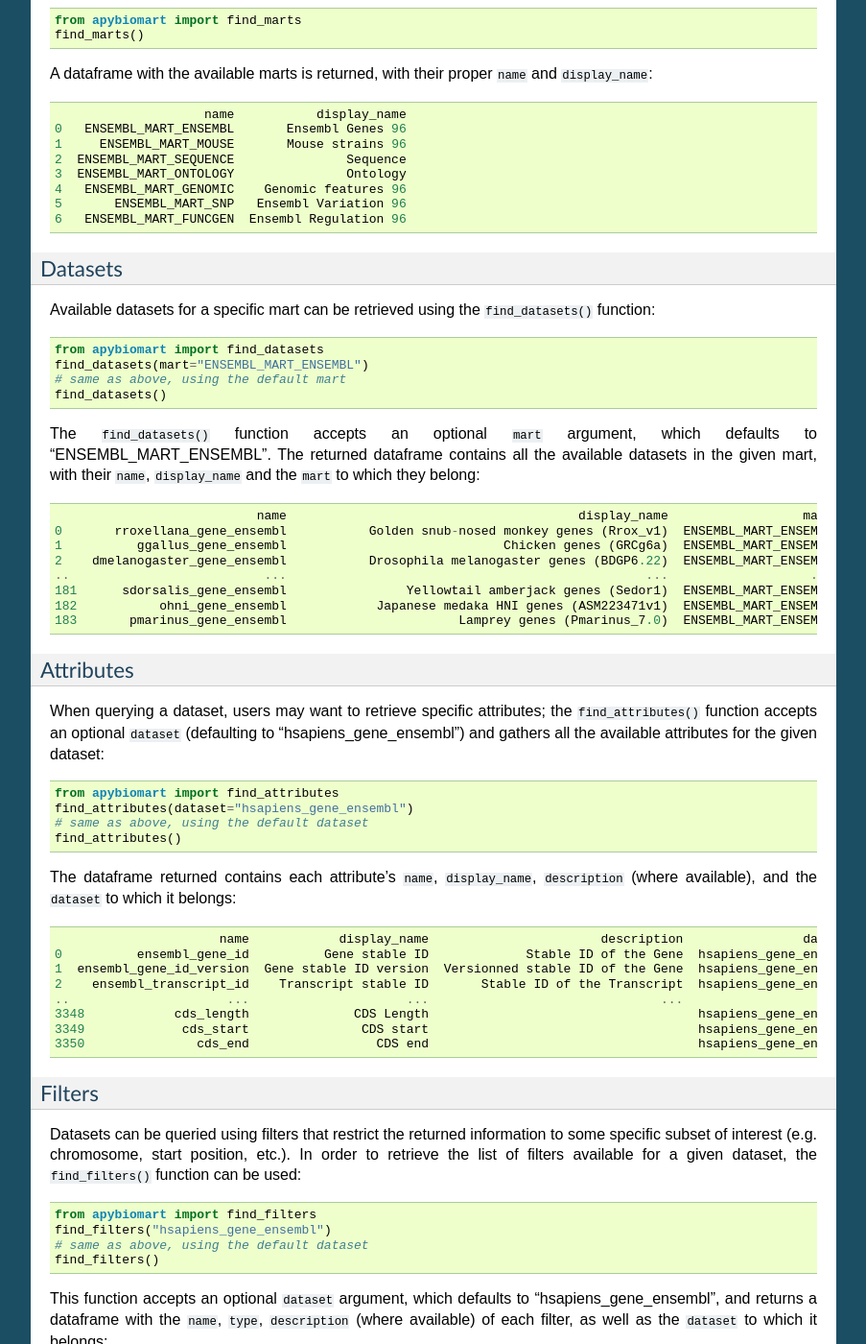
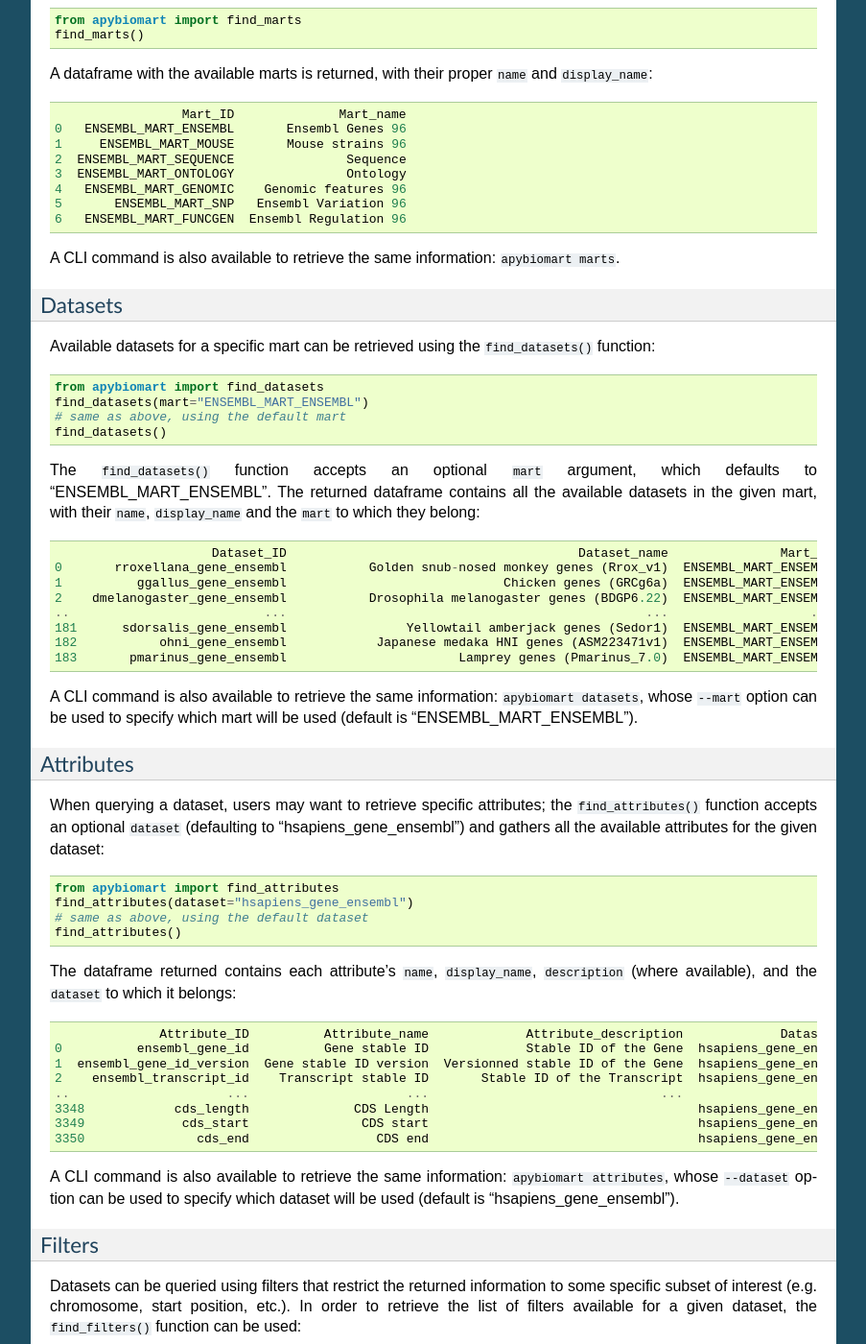
Before and after one commit to robertopreste/apybiomart, a Sphinx documentation site: the page built from docs/usage.rst, in a window 1280 px wide and 1400 px high, scrolled down 508 px. Shown: the whole window at 96% size, without its empty margins (198-1101 px from the left). Built offline with Sphinx 7.4.7, drawn with Linux system fonts in a browser that asks for light colours; some of the changed text lies outside the part shown.

Commit message:
DOC: Update documentation

```diff
--- a/docs/usage.rst
+++ b/docs/usage.rst
@@ -6,12 +6,18 @@
 
     import apybiomart
 
-The main purpose of the package is to perform queries on BioMart (either synchronously or asynchronously), however users may first need to explore the available marts, datasets, attributes and filters.
+The main purpose of the package is to perform queries on BioMart (either synchronously or
+asynchronously), however users may first need to explore the available marts, datasets,
+attributes and filters.
 
 Marts, datasets, attributes and filters
 =======================================
 
-BioMart contains different databases, called *marts*, each of which in turn contains several *datasets*, each related to a specific species. These datasets can be queried and it is possible to restrict the amount of data returned to one or more particular types of information, namely *attributes*, and using *filters* that only retain data satisfying one or more specific criteria.
+BioMart contains different databases, called *marts*, each of which in turn contains several
+*datasets*, each related to a specific species. These datasets can be queried and it is
+possible to restrict the amount of data returned to one or more particular types of
+information, namely *attributes*, and using *filters* that only retain data satisfying one or
+more specific criteria.
 
 For more information, please refer to BioMart's help_ page.
 
@@ -25,7 +31,7 @@
 
 A dataframe with the available marts is returned, with their proper ``name`` and ``display_name``::
 
-                        name           display_name
+                     Mart_ID              Mart_name
     0   ENSEMBL_MART_ENSEMBL       Ensembl Genes 96
     1     ENSEMBL_MART_MOUSE       Mouse strains 96
     2  ENSEMBL_MART_SEQUENCE               Sequence
@@ -33,6 +39,8 @@
     4   ENSEMBL_MART_GENOMIC    Genomic features 96
     5       ENSEMBL_MART_SNP   Ensembl Variation 96
     6   ENSEMBL_MART_FUNCGEN  Ensembl Regulation 96
+
+A CLI command is also available to retrieve the same information: ``apybiomart marts``.
 
 Datasets
 --------
@@ -44,9 +52,11 @@
     # same as above, using the default mart
     find_datasets()
 
-The ``find_datasets()`` function accepts an optional ``mart`` argument, which defaults to "ENSEMBL_MART_ENSEMBL". The returned dataframe contains all the available datasets in the given mart, with their ``name``, ``display_name`` and the ``mart`` to which they belong::
+The ``find_datasets()`` function accepts an optional ``mart`` argument, which defaults to
+"ENSEMBL_MART_ENSEMBL". The returned dataframe contains all the available datasets in the
+given mart, with their ``name``, ``display_name`` and the ``mart`` to which they belong::
 
-                               name                                       display_name                  mart
+                         Dataset_ID                                       Dataset_name               Mart_ID
     0       rroxellana_gene_ensembl           Golden snub-nosed monkey genes (Rrox_v1)  ENSEMBL_MART_ENSEMBL
     1          ggallus_gene_ensembl                             Chicken genes (GRCg6a)  ENSEMBL_MART_ENSEMBL
     2    dmelanogaster_gene_ensembl           Drosophila melanogaster genes (BDGP6.22)  ENSEMBL_MART_ENSEMBL
@@ -55,19 +65,26 @@
     182           ohni_gene_ensembl            Japanese medaka HNI genes (ASM223471v1)  ENSEMBL_MART_ENSEMBL
     183       pmarinus_gene_ensembl                       Lamprey genes (Pmarinus_7.0)  ENSEMBL_MART_ENSEMBL
 
+A CLI command is also available to retrieve the same information: ``apybiomart datasets``, whose
+``--mart`` option can be used to specify which mart will be used (default is
+"ENSEMBL_MART_ENSEMBL").
+
 Attributes
 ----------
 
-When querying a dataset, users may want to retrieve specific attributes; the ``find_attributes()`` function accepts an optional ``dataset`` (defaulting to "hsapiens_gene_ensembl") and gathers all the available attributes for the given dataset::
+When querying a dataset, users may want to retrieve specific attributes; the ``find_attributes()``
+function accepts an optional ``dataset`` (defaulting to "hsapiens_gene_ensembl") and gathers all
+the available attributes for the given dataset::
 
     from apybiomart import find_attributes
     find_attributes(dataset="hsapiens_gene_ensembl")
     # same as above, using the default dataset
     find_attributes()
 
-The dataframe returned contains each attribute's ``name``, ``display_name``, ``description`` (where available), and the ``dataset`` to which it belongs::
+The dataframe returned contains each attribute's ``name``, ``display_name``, ``description``
+(where available), and the ``dataset`` to which it belongs::
 
-                          name            display_name                       description                dataset
+                  Attribute_ID          Attribute_name             Attribute_description             Dataset_ID
     0          ensembl_gene_id          Gene stable ID             Stable ID of the Gene  hsapiens_gene_ensembl
     1  ensembl_gene_id_version  Gene stable ID version  Versionned stable ID of the Gene  hsapiens_gene_ensembl
     2    ensembl_transcript_id    Transcript stable ID       Stable ID of the Transcript  hsapiens_gene_ensembl
@@ -76,52 +93,77 @@
     3349             cds_start               CDS start                                    hsapiens_gene_ensembl
     3350               cds_end                 CDS end                                    hsapiens_gene_ensembl
 
+A CLI command is also available to retrieve the same information: ``apybiomart attributes``, whose
+``--dataset`` option can be used to specify which dataset will be used (default is
+"hsapiens_gene_ensembl").
+
 Filters
 -------
 
-Datasets can be queried using filters that restrict the returned information to some specific subset of interest (e.g. chromosome, start position, etc.). In order to retrieve the list of filters available for a given dataset, the ``find_filters()`` function can be used::
+Datasets can be queried using filters that restrict the returned information to some specific
+subset of interest (e.g. chromosome, start position, etc.). In order to retrieve the list of
+filters available for a given dataset, the ``find_filters()`` function can be used::
 
     from apybiomart import find_filters
     find_filters("hsapiens_gene_ensembl")
     # same as above, using the default dataset
     find_filters()
 
-This function accepts an optional ``dataset`` argument, which defaults to "hsapiens_gene_ensembl", and returns a dataframe with the ``name``, ``type``, ``description`` (where available) of each filter, as well as the ``dataset`` to which it belongs::
+This function accepts an optional ``dataset`` argument, which defaults to "hsapiens_gene_ensembl",
+and returns a dataframe with the ``name``, ``type``, ``description`` (where available) of each
+filter, as well as the ``dataset`` to which it belongs::
 
-                                    name  type description                dataset
-    0               link_so_mini_closure  list              hsapiens_gene_ensembl
-    1                    link_go_closure  text              hsapiens_gene_ensembl
-    2  link_ensembl_transcript_stable_id  text              hsapiens_gene_ensembl
-    ..                               ...   ...         ...                    ...
-    39        germ_line_variation_source  list              hsapiens_gene_ensembl
-    40          somatic_variation_source  list              hsapiens_gene_ensembl
-    42               so_consequence_name  list              hsapiens_gene_ensembl
+                               Filter_ID  Filter_type Filter_description             Dataset_ID
+    0               link_so_mini_closure         list                     hsapiens_gene_ensembl
+    1                    link_go_closure         text                     hsapiens_gene_ensembl
+    2  link_ensembl_transcript_stable_id         text                     hsapiens_gene_ensembl
+    ..                               ...          ...                ...                    ...
+    39        germ_line_variation_source         list                     hsapiens_gene_ensembl
+    40          somatic_variation_source         list                     hsapiens_gene_ensembl
+    42               so_consequence_name         list                     hsapiens_gene_ensembl
+
+A CLI command is also available to retrieve the same information: ``apybiomart filters``, whose
+``--dataset`` option can be used to specify which dataset will be used (default is
+"hsapiens_gene_ensembl").
 
 Queries
 =======
 
-Once the desired mart, dataset, attributes and filters have been explored (or if they were known beforehand), it is possible to query BioMart to retrieve the actual data; queries can be performed synchronously or asynchronously.
+Once the desired mart, dataset, attributes and filters have been explored (or if they were known
+beforehand), it is possible to query BioMart to retrieve the actual data; queries can be performed
+synchronously or asynchronously.
 
-Exploring the difference between these two approaches is out of the scope of this document, but basically while in synchronous calls the client has to wait for a request to be complete before moving to the next one, in asynchronous calls the client can perform another request while the first one is idle, and so on until all the requests have been performed and a response was returned.
+Exploring the difference between these two approaches is out of the scope of this document, but
+basically while in synchronous calls the client has to wait for a request to be complete before
+moving to the next one, in asynchronous calls the client can perform another request while the
+first one is idle, and so on until all the requests have been performed and a response was
+returned.
 
-Simply put, apybiomart allows to perform synchronous queries to explore the data, and asynchronous queries to group multiple queries and run them efficiently.
+Simply put, apybiomart allows to perform synchronous queries to explore the data, and asynchronous
+queries to group multiple queries and run them efficiently.
 
 Synchronous Queries
 -------------------
 
-Synchronous queries can be performed using the ``query()`` function, which accepts ``attributes`` and ``filters`` arguments, and an optional ``dataset`` argument (which defaults to "hsapiens_gene_ensembl")::
+Synchronous queries can be performed using the ``query()`` function, which accepts ``attributes``
+and ``filters`` arguments, and an optional ``dataset`` argument (which defaults to
+"hsapiens_gene_ensembl")::
 
     from apybiomart import query
     query(attributes=["ensembl_gene_id", "external_gene_name"],
           filters={"chromosome_name": "1"},
           dataset="hsapiens_gene_ensembl")
 
-The ``attributes`` are provided as a list of properties, while ``filters`` are represented by a filter name : filter value dictionary. The returned dataframe contains the result of the query, restricted according to the provided filters and attributes.
+The ``attributes`` are provided as a list of properties, while ``filters`` are represented by a
+filter name : filter value dictionary. The returned dataframe contains the result of the query,
+restricted according to the provided filters and attributes.
 
 Asynchronous Queries
 --------------------
 
-Asynchronous queries can be performed using the ``aquery()`` function, which works just like ``query()``, with the only difference that this is an async coroutine, so it needs to be handled properly taking advantage of the ``asyncio`` event loop::
+Asynchronous queries can be performed using the ``aquery()`` function, which works just like
+``query()``, with the only difference that this is an async coroutine, so it needs to be handled
+properly taking advantage of the ``asyncio`` event loop::
 
     import asyncio
     from apybiomart import aquery
@@ -132,7 +174,8 @@
                dataset="hsapiens_gene_ensembl")
     )
 
-This allows to group multiple queries together, and the event loop will take care of scheduling them for execution::
+This allows to group multiple queries together, and the event loop will take care of scheduling
+them for execution::
 
     import asyncio
     from apybiomart import aquery
@@ -142,7 +185,8 @@
                     dataset="hsapiens_gene_ensembl") for i in range(3)]
     loop.run_until_complete(asyncio.gather(*tasks))
 
-It is of course possible to assign the query results to one or more specific variables, for future usage::
+It is of course possible to assign the query results to one or more specific variables, for future
+usage::
 
     # replacing last line of the previous code snippet
     single_result = loop.run_until_complete(asyncio.gather(*tasks))
```
Also changed, not shown: README.rst (+13 -5 lines), docs/api.rst (+19 -4 lines), 1 other file.
